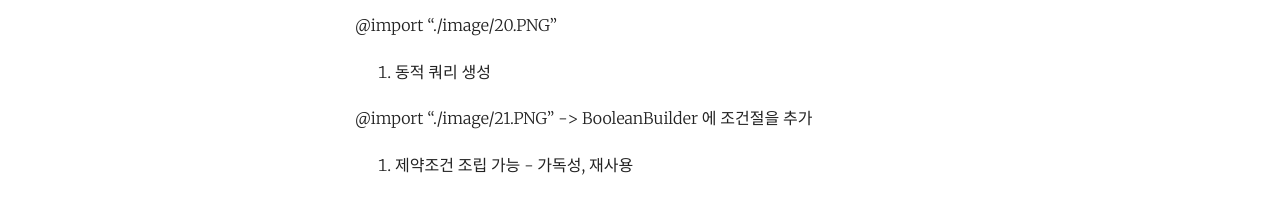
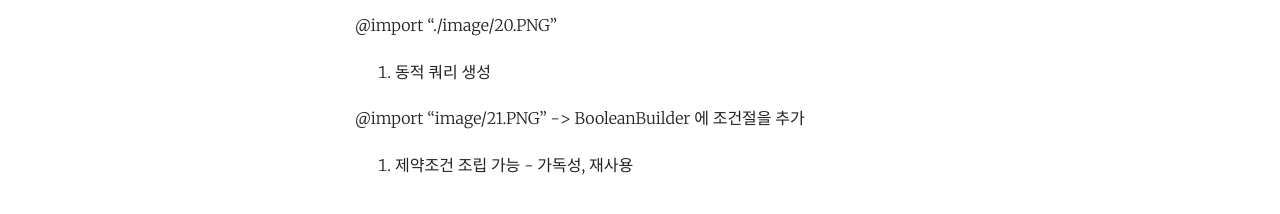
Before and after one commit to das101096/my-blog, a Jekyll site: the page built from _posts/2019-03-23-welcome-to-jekyll.markdown, in a window 1280 px wide and 900 px high, scrolled down 10599 px. Shown: the part 675-889 px from the top of the window. Built offline with Jekyll 4.4.1, drawn with Linux system fonts in a browser that asks for light colours.

Commit message:
init blog

```diff
--- a/_posts/2019-03-23-welcome-to-jekyll.markdown
+++ b/_posts/2019-03-23-welcome-to-jekyll.markdown
@@ -432,7 +432,7 @@ where
 
 5. 동적 쿼리 생성
 
-@import "./image/21.PNG"
+@import "image/21.PNG"
 -> BooleanBuilder 에 조건절을 추가
 
 6. 제약조건 조립 가능 - 가독성, 재사용
```
